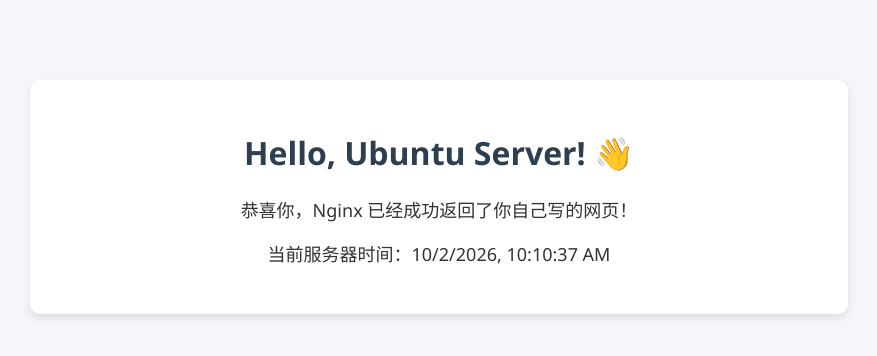
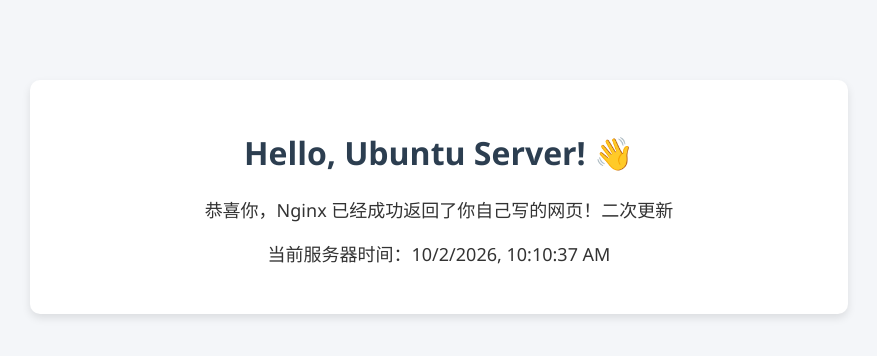
Before and after one commit to Zq2003nb/project_all_stack, a plain HTML site: page index.html in a window 1280 px wide. Shown: the whole page, without its empty margins (201-1078 px from the left). Drawn offline with Linux system fonts and the light colour scheme.

Commit message:
修改了index

```diff
--- a/index.html
+++ b/index.html
@@ -9,7 +9,7 @@
 <body>
     <div class="box">
         <h1>Hello, Ubuntu Server! 👋</h1>
-        <p>恭喜你，Nginx 已经成功返回了你自己写的网页！</p>
+        <p>恭喜你，Nginx 已经成功返回了你自己写的网页！二次更新</p>
         <p>当前服务器时间：<span id="time"></span></p>
     </div>
     <script src="./script.js"></script>
```
